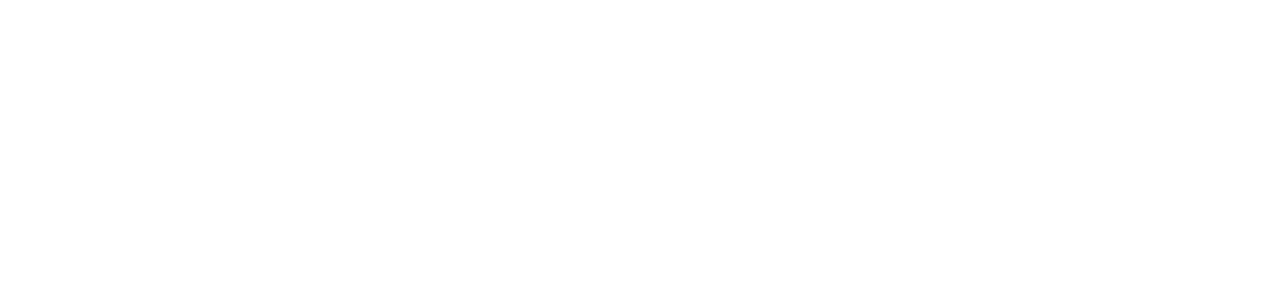
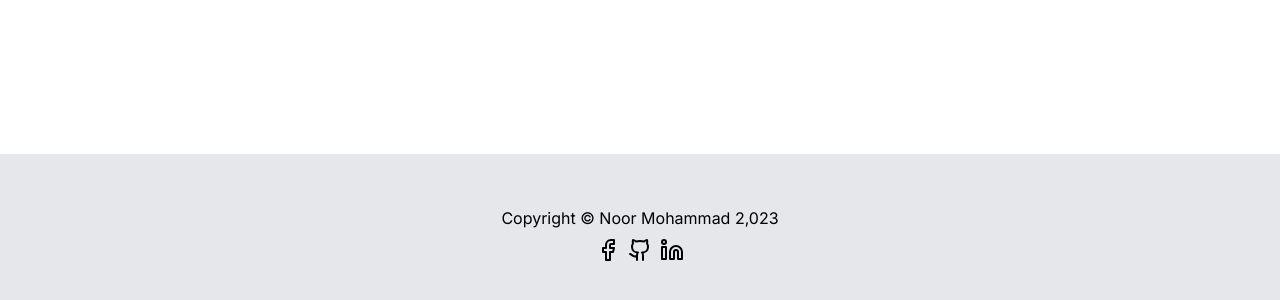
Before and after one commit to Noormohammad011/todo-auth-with-frontend, a Next.js app: page /profile in a window 1280 px wide. Shown: the part 766-1066 px from the top of the page. Before the commit the page ends 800 px from the top, so only its background shows below. Built offline with nearby package versions, Linux system fonts and the light colour scheme; no server answers.

Commit message:
footer done

```diff
--- /dev/null
+++ b/src/app/(rootLayout)/_components/Footer/Footer.tsx
@@ -0,0 +1,32 @@
+import { Facebook, Github, Linkedin } from 'lucide-react'
+import Link from 'next/link'
+
+export default function Footer() {
+  return (
+    <footer className='bg-gray-200 mt-10'>
+      <div className='container flex space-y-2 space-x-0 flex-col justify-center items-center min-h-[20vh] text-black my-auto'>
+        <h1>
+          Copyright &copy; Noor Mohammad <span> </span>
+          {new Date().getFullYear().toLocaleString()}
+        </h1>
+        <div className='flex gap-2'>
+          <Link target='_blank' href='https://www.facebook.com/noormohammad011'>
+            <Facebook />
+          </Link>
+          <Link
+            target='_blank'
+            href='https://github.com/Noormohammad011?tab=repositories'
+          >
+            <Github />
+          </Link>
+          <Link
+            target='_blank'
+            href='https://www.linkedin.com/in/noor-mohammad-a39415218/'
+          >
+            <Linkedin />
+          </Link>
+        </div>
+      </div>
+    </footer>
+  )
+}
--- a/src/app/(rootLayout)/_components/Navbar/Navbar.tsx
+++ b/src/app/(rootLayout)/_components/Navbar/Navbar.tsx
@@ -44,7 +44,7 @@
     window.location.reload()
   }
   return (
-    <nav className='flexBetween container padding-container relative z-30 py-5 bg-slate-500'>
+    <nav className='flexBetween container padding-container relative z-30 py-5 bg-gray-200'>
       <Link href='/'>
         <Image
           src='https://cdn.pixabay.com/photo/2016/03/31/19/50/checklist-1295319_1280.png'
--- a/src/app/(rootLayout)/layout.tsx
+++ b/src/app/(rootLayout)/layout.tsx
@@ -1,6 +1,4 @@
-// import Navbar from './_components/Navbar/Navbar'
-// import HomeFooter from './_components/Footer/Footer'
-
+import Footer from "./_components/Footer/Footer"
 import Navbar from "./_components/Navbar/Navbar"
 
 interface RootLayoutProps {
@@ -11,8 +9,8 @@
   return (
     <div>
       <Navbar />
-      {children}
-      {/* <HomeFooter /> */}
+      <div className="min-h-screen">{children}</div>
+      <Footer />
     </div>
   )
 }
```
